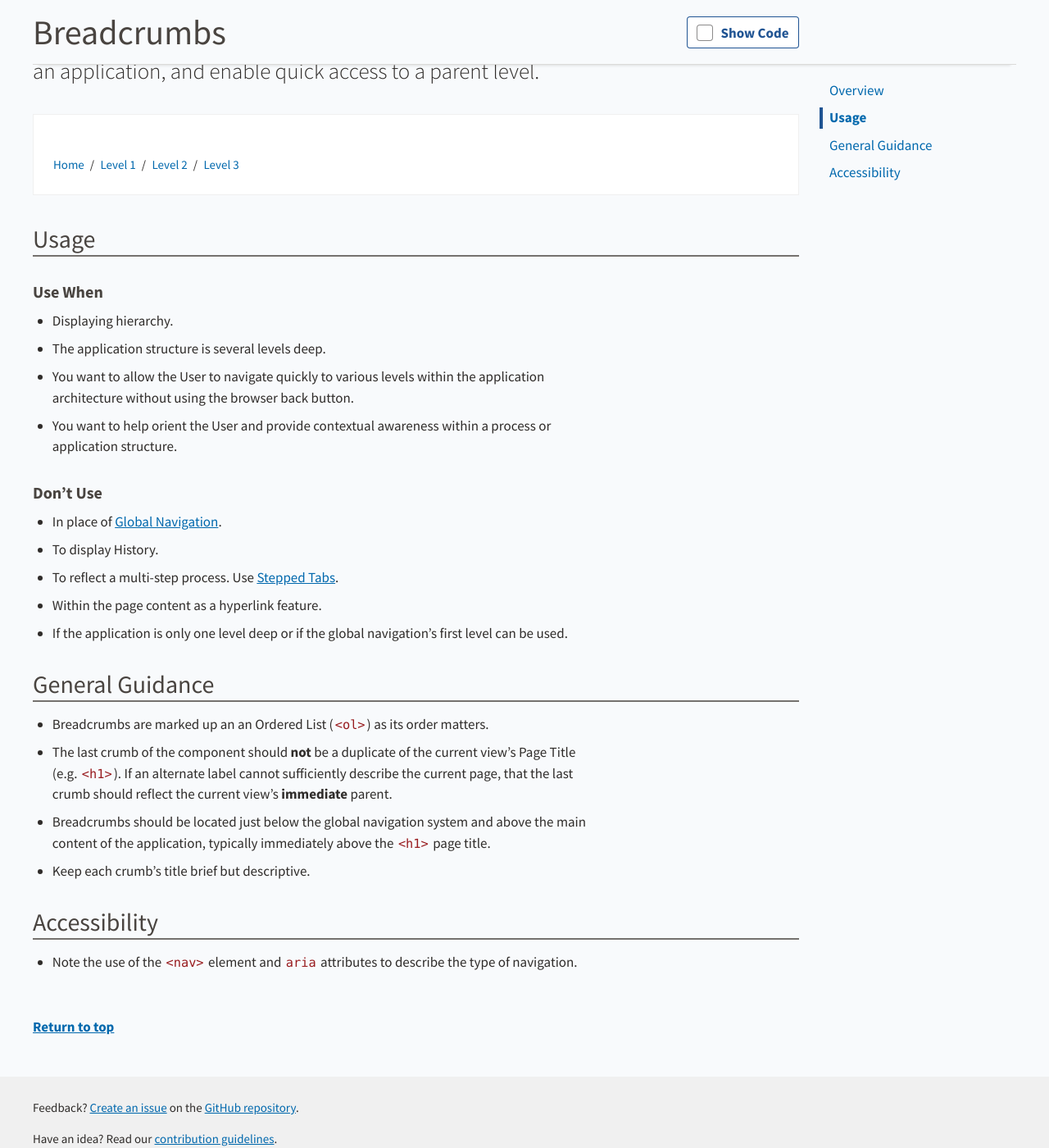
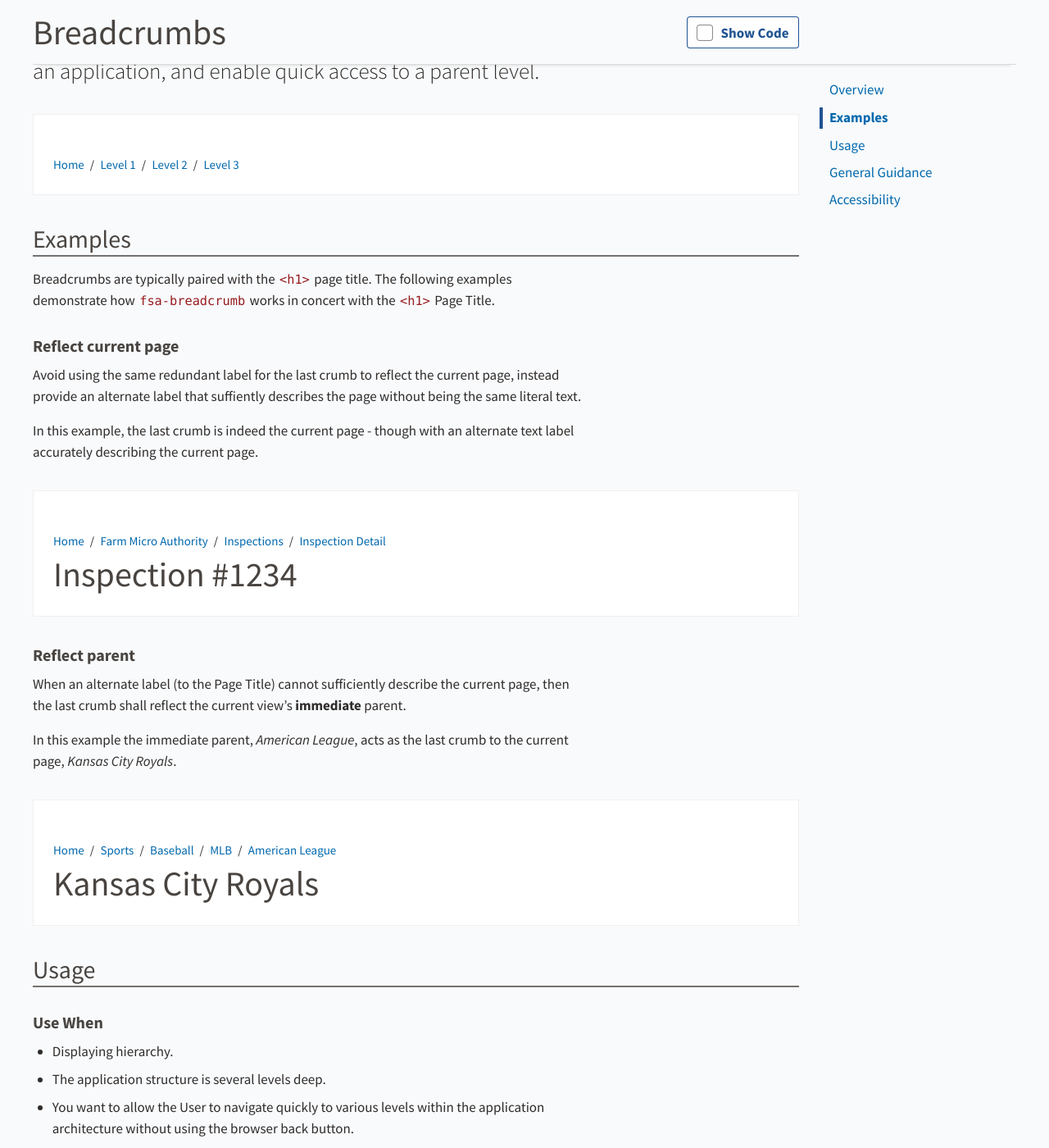
Before and after one commit to USDA-FSA/fsa-design-system, a Jekyll site: the page built from components/breadcrumbs/index.md, in a window 1280 px wide and 1400 px high, scrolled down 367 px. Shown: the whole window at 82% size. Built offline with Jekyll 4.4.1, drawn with Linux system fonts in a browser that asks for light colours.

Commit message:
Breadcrumb docs: reflect current vs reflect parent [amends #256]

````diff
--- a/components/breadcrumbs/index.md
+++ b/components/breadcrumbs/index.md
@@ -47,6 +47,114 @@ jump_menu: true
 </div>
 ```
 
+## Examples
+
+Breadcrumbs are typically paired with the `<h1>` page title. The following examples demonstrate how `fsa-breadcrumb` works in concert with the `<h1>` Page Title.
+
+### Reflect current page
+
+Avoid using the same redundant label for the last crumb to reflect the current page, instead provide an alternate label that suffiently describes the page without being the same literal text.
+
+In this example, the last crumb is indeed the current page - though with an alternate text label accurately describing the current page.
+
+<div class="ds-preview">
+  <div class="fsa-breadcrumb">
+    <nav class="fsa-breadcrumb__nav" aria-label="Breadcrumbs">
+      <ol class="fsa-breadcrumb__list">
+        <li class="fsa-breadcrumb__item">
+          <a href="/" class="fsa-breadcrumb__link">Home</a>
+        </li>
+        <li class="fsa-breadcrumb__item">
+          <a href="link.html" class="fsa-breadcrumb__link">Farm Micro Authority</a>
+        </li>
+        <li class="fsa-breadcrumb__item">
+          <a href="link.html" class="fsa-breadcrumb__link">Inspections</a>
+        </li>
+        <li class="fsa-breadcrumb__item" aria-current="page">
+          <a href="link.html" class="fsa-breadcrumb__link">Inspection Detail</a>
+        </li>
+      </ol>
+    </nav>
+  </div>
+  <h1>Inspection #1234</h1>
+</div>
+```html
+<div class="fsa-breadcrumb">
+  <nav class="fsa-breadcrumb__nav" aria-label="Breadcrumbs">
+    <ol class="fsa-breadcrumb__list">
+      <li class="fsa-breadcrumb__item">
+        <a href="/" class="fsa-breadcrumb__link">Home</a>
+      </li>
+      <li class="fsa-breadcrumb__item">
+        <a href="link.html" class="fsa-breadcrumb__link">Farm Micro Authority</a>
+      </li>
+      <li class="fsa-breadcrumb__item">
+        <a href="link.html" class="fsa-breadcrumb__link">Inspections</a>
+      </li>
+      <li class="fsa-breadcrumb__item" aria-current="page">
+        <a href="link.html" class="fsa-breadcrumb__link">Inspection Detail</a>
+      </li>
+    </ol>
+  </nav>
+</div>
+<h1>Inspection #1234</h1>
+```
+
+### Reflect parent
+
+When an alternate label (to the Page Title) cannot sufficiently describe the current page, then the last crumb shall reflect the current view's **immediate** parent.
+
+In this example the immediate parent, *American League*, acts as the last crumb to the current page, *Kansas City Royals*.
+
+<div class="ds-preview">
+  <div class="fsa-breadcrumb">
+    <nav class="fsa-breadcrumb__nav" aria-label="Breadcrumbs">
+      <ol class="fsa-breadcrumb__list">
+        <li class="fsa-breadcrumb__item">
+          <a href="/" class="fsa-breadcrumb__link">Home</a>
+        </li>
+        <li class="fsa-breadcrumb__item">
+          <a href="link.html" class="fsa-breadcrumb__link">Sports</a>
+        </li>
+        <li class="fsa-breadcrumb__item">
+          <a href="link.html" class="fsa-breadcrumb__link">Baseball</a>
+        </li>
+        <li class="fsa-breadcrumb__item">
+          <a href="link.html" class="fsa-breadcrumb__link">MLB</a>
+        </li>
+        <li class="fsa-breadcrumb__item">
+          <a href="link.html" class="fsa-breadcrumb__link">American League</a>
+        </li>
+      </ol>
+    </nav>
+  </div>
+  <h1>Kansas City Royals</h1>
+</div>
+```html
+<div class="fsa-breadcrumb">
+  <nav class="fsa-breadcrumb__nav" aria-label="Breadcrumbs">
+    <ol class="fsa-breadcrumb__list">
+      <li class="fsa-breadcrumb__item">
+        <a href="/" class="fsa-breadcrumb__link">Home</a>
+      </li>
+      <li class="fsa-breadcrumb__item">
+        <a href="link.html" class="fsa-breadcrumb__link">Sports</a>
+      </li>
+      <li class="fsa-breadcrumb__item">
+        <a href="link.html" class="fsa-breadcrumb__link">Baseball</a>
+      </li>
+      <li class="fsa-breadcrumb__item">
+        <a href="link.html" class="fsa-breadcrumb__link">MLB</a>
+      </li>
+      <li class="fsa-breadcrumb__item">
+        <a href="link.html" class="fsa-breadcrumb__link">American League</a>
+      </li>
+    </ol>
+  </nav>
+</div>
+<h1>Kansas City Royals</h1>
+```
+
 ## Usage
 
 ### Use When
@@ -67,7 +175,6 @@ jump_menu: true
 ## General Guidance
 
 * Breadcrumbs are marked up an an Ordered List (`<ol>`) as its order matters.
-* The last crumb of the component should **not** be a duplicate of the current view's Page Title (e.g. `<h1>`). If an alternate label cannot sufficiently describe the current page, that the last crumb should reflect the current view's **immediate** parent.
 * Breadcrumbs should be located just below the global navigation system and above the main content of the application, typically immediately above the `<h1>` page title.
 * Keep each crumb's title brief but descriptive.
 
````
